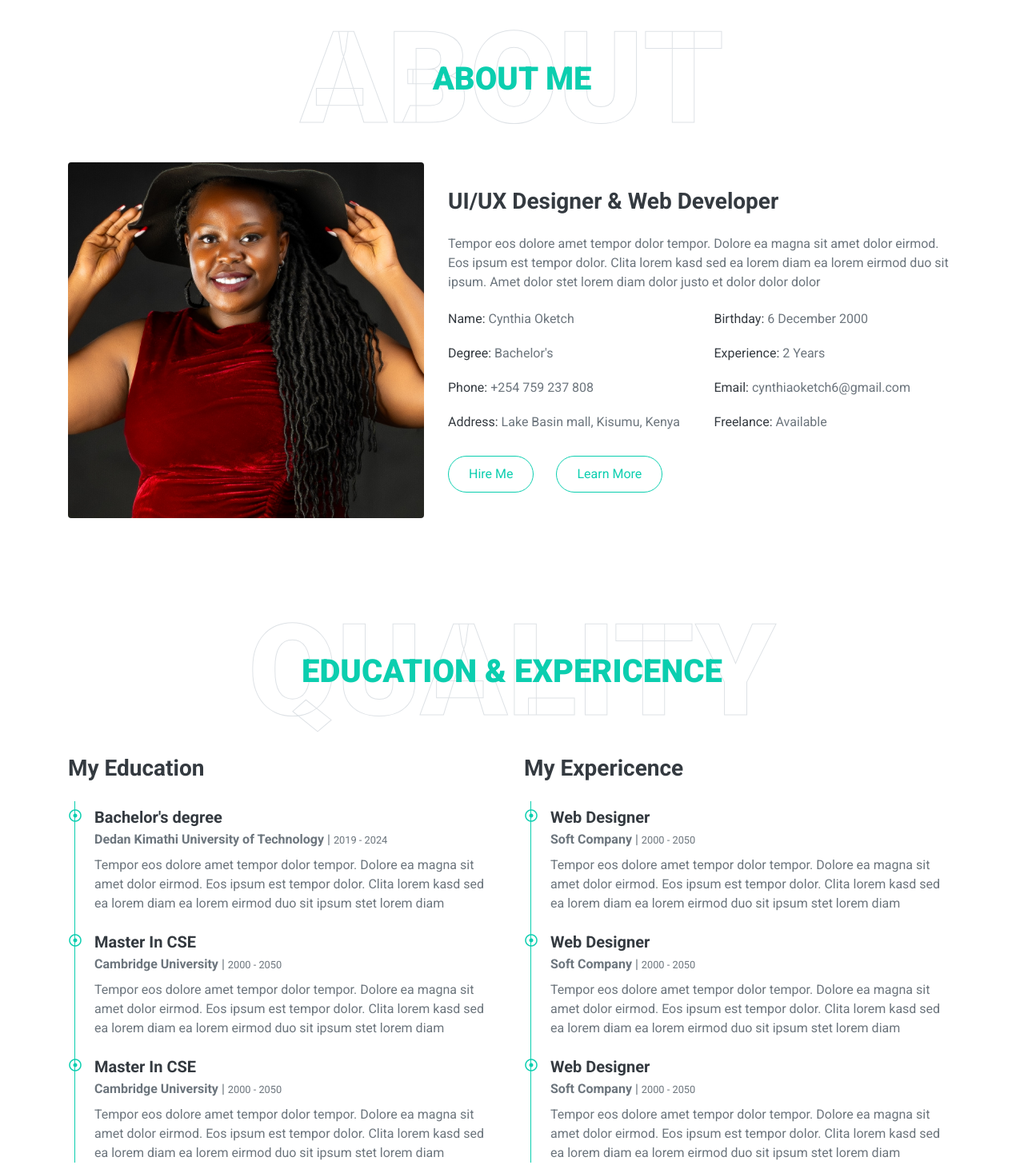
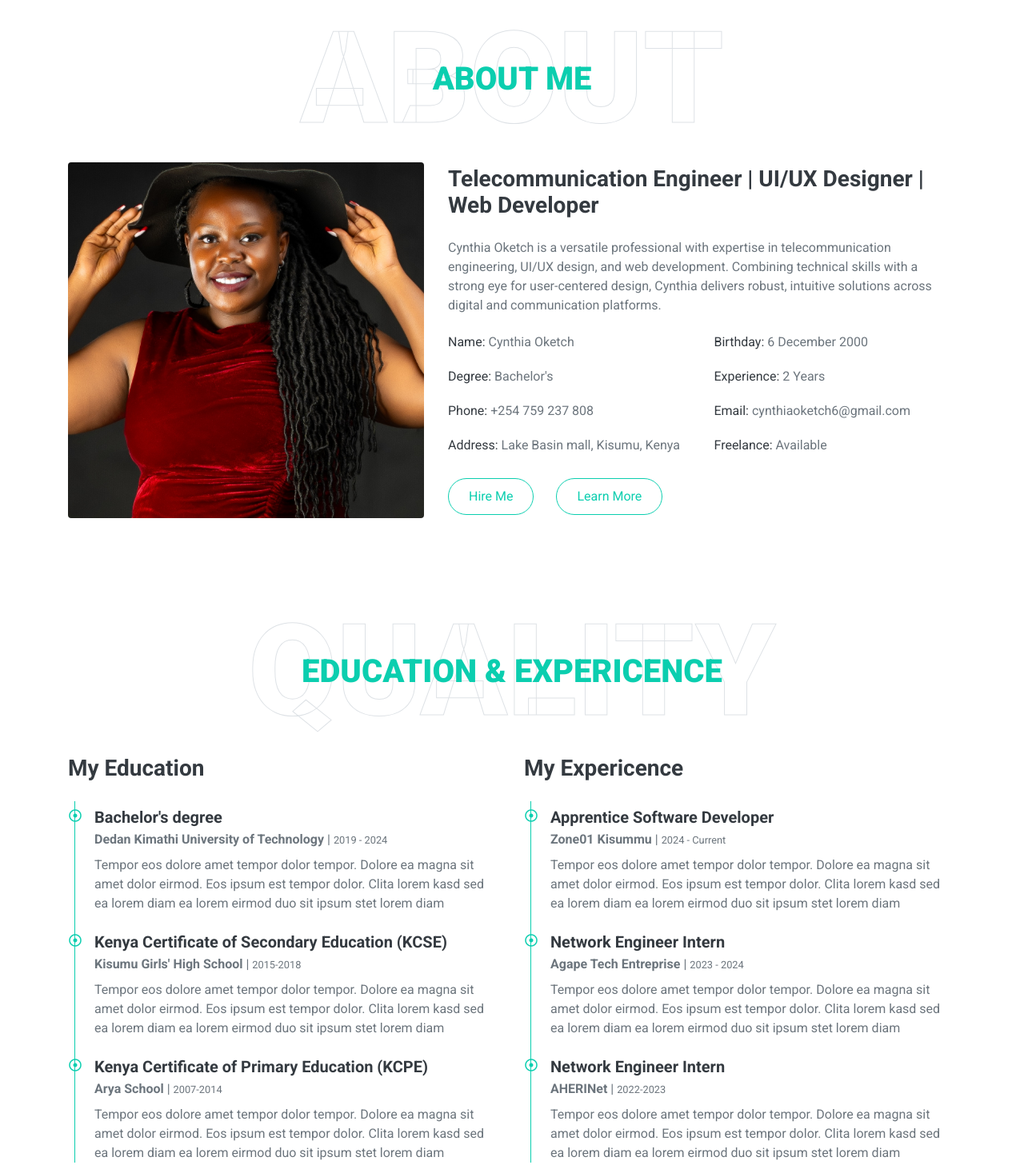
Before and after one commit to CynthiaOketch/portfolio, a plain HTML site: page index.html in a window 1280 px wide. Shown: the part 893-2350 px from the top of the page at 80% size. Drawn offline with nearby package versions, Linux system fonts and the light colour scheme.

Commit message:
added more information about myself

```diff
--- a/index.html
+++ b/index.html
@@ -111,8 +111,8 @@
                     <img class="img-fluid rounded w-100" src="img/about.jpg" alt="">
                 </div>
                 <div class="col-lg-7">
-                    <h3 class="mb-4">UI/UX Designer & Web Developer</h3>
-                    <p>Tempor eos dolore amet tempor dolor tempor. Dolore ea magna sit amet dolor eirmod. Eos ipsum est tempor dolor. Clita lorem kasd sed ea lorem diam ea lorem eirmod duo sit ipsum. Amet dolor stet lorem diam dolor justo et dolor dolor dolor</p>
+                    <h3 class="mb-4">Telecommunication Engineer | UI/UX Designer | Web Developer</h3>
+                    <p>Cynthia Oketch  is a versatile professional with expertise in telecommunication engineering, UI/UX design, and web development. Combining technical skills with a strong eye for user-centered design, Cynthia delivers robust, intuitive solutions across digital and communication platforms.</p>
                     <div class="row mb-3">
                         <div class="col-sm-6 py-2"><h6>Name: <span class="text-secondary">Cynthia Oketch</span></h6></div>
                         <div class="col-sm-6 py-2"><h6>Birthday: <span class="text-secondary">6 December 2000</span></h6></div>
@@ -151,14 +151,14 @@
                         </div>
                         <div class="position-relative mb-4">
                             <i class="far fa-dot-circle text-primary position-absolute" style="top: 2px; left: -32px;"></i>
-                            <h5 class="font-weight-bold mb-1">Master In CSE</h5>
-                            <p class="mb-2"><strong>Cambridge University</strong> | <small>2000 - 2050</small></p>
+                            <h5 class="font-weight-bold mb-1">Kenya Certificate of Secondary Education (KCSE)</h5>
+                            <p class="mb-2"><strong>Kisumu Girls' High School</strong> | <small>2015-2018</small></p>
                             <p>Tempor eos dolore amet tempor dolor tempor. Dolore ea magna sit amet dolor eirmod. Eos ipsum est tempor dolor. Clita lorem kasd sed ea lorem diam ea lorem eirmod duo sit ipsum stet lorem diam</p>
                         </div>
                         <div class="position-relative mb-4">
                             <i class="far fa-dot-circle text-primary position-absolute" style="top: 2px; left: -32px;"></i>
-                            <h5 class="font-weight-bold mb-1">Master In CSE</h5>
-                            <p class="mb-2"><strong>Cambridge University</strong> | <small>2000 - 2050</small></p>
+                            <h5 class="font-weight-bold mb-1">Kenya Certificate of Primary Education (KCPE)</h5>
+                            <p class="mb-2"><strong>Arya School</strong> | <small>2007-2014</small></p>
                             <p>Tempor eos dolore amet tempor dolor tempor. Dolore ea magna sit amet dolor eirmod. Eos ipsum est tempor dolor. Clita lorem kasd sed ea lorem diam ea lorem eirmod duo sit ipsum stet lorem diam</p>
                         </div>
                     </div>
@@ -168,20 +168,20 @@
                     <div class="border-left border-primary pt-2 pl-4 ml-2">
                         <div class="position-relative mb-4">
                             <i class="far fa-dot-circle text-primary position-absolute" style="top: 2px; left: -32px;"></i>
-                            <h5 class="font-weight-bold mb-1">Web Designer</h5>
-                            <p class="mb-2"><strong>Soft Company</strong> | <small>2000 - 2050</small></p>
+                            <h5 class="font-weight-bold mb-1">Apprentice Software Developer</h5>
+                            <p class="mb-2"><strong>Zone01 Kisummu</strong> | <small>2024 - Current</small></p>
                             <p>Tempor eos dolore amet tempor dolor tempor. Dolore ea magna sit amet dolor eirmod. Eos ipsum est tempor dolor. Clita lorem kasd sed ea lorem diam ea lorem eirmod duo sit ipsum stet lorem diam</p>
                         </div>
                         <div class="position-relative mb-4">
                             <i class="far fa-dot-circle text-primary position-absolute" style="top: 2px; left: -32px;"></i>
-                            <h5 class="font-weight-bold mb-1">Web Designer</h5>
-                            <p class="mb-2"><strong>Soft Company</strong> | <small>2000 - 2050</small></p>
+                            <h5 class="font-weight-bold mb-1">Network Engineer Intern</h5>
+                            <p class="mb-2"><strong>Agape Tech Entreprise</strong> | <small>2023 - 2024</small></p>
                             <p>Tempor eos dolore amet tempor dolor tempor. Dolore ea magna sit amet dolor eirmod. Eos ipsum est tempor dolor. Clita lorem kasd sed ea lorem diam ea lorem eirmod duo sit ipsum stet lorem diam</p>
                         </div>
                         <div class="position-relative mb-4">
                             <i class="far fa-dot-circle text-primary position-absolute" style="top: 2px; left: -32px;"></i>
-                            <h5 class="font-weight-bold mb-1">Web Designer</h5>
-                            <p class="mb-2"><strong>Soft Company</strong> | <small>2000 - 2050</small></p>
+                            <h5 class="font-weight-bold mb-1">Network Engineer Intern</h5>
+                            <p class="mb-2"><strong>AHERINet</strong> | <small>2022-2023</small></p>
                             <p>Tempor eos dolore amet tempor dolor tempor. Dolore ea magna sit amet dolor eirmod. Eos ipsum est tempor dolor. Clita lorem kasd sed ea lorem diam ea lorem eirmod duo sit ipsum stet lorem diam</p>
                         </div>
                     </div>
```
